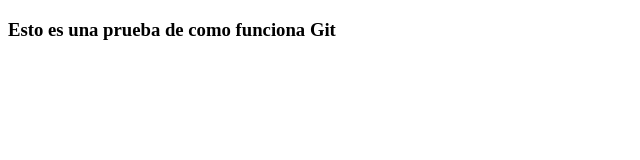
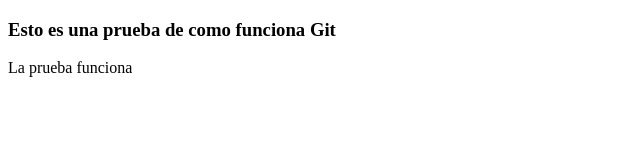
Before and after one commit to marruizro/Cac, a plain HTML site: page index.html in a window 1280 px wide. Shown: the whole page, without its empty margins (0-640 px from the left). Drawn offline with Linux system fonts and the light colour scheme.

Commit message:
Cambio 2
Nota

```diff
--- a/index.html
+++ b/index.html
@@ -13,7 +13,7 @@
             <article>
 
                 <h1> Esto es una prueba de como funciona Git </h1>
-
+                <p>La prueba funciona</p>
 
 
             </article>
```
